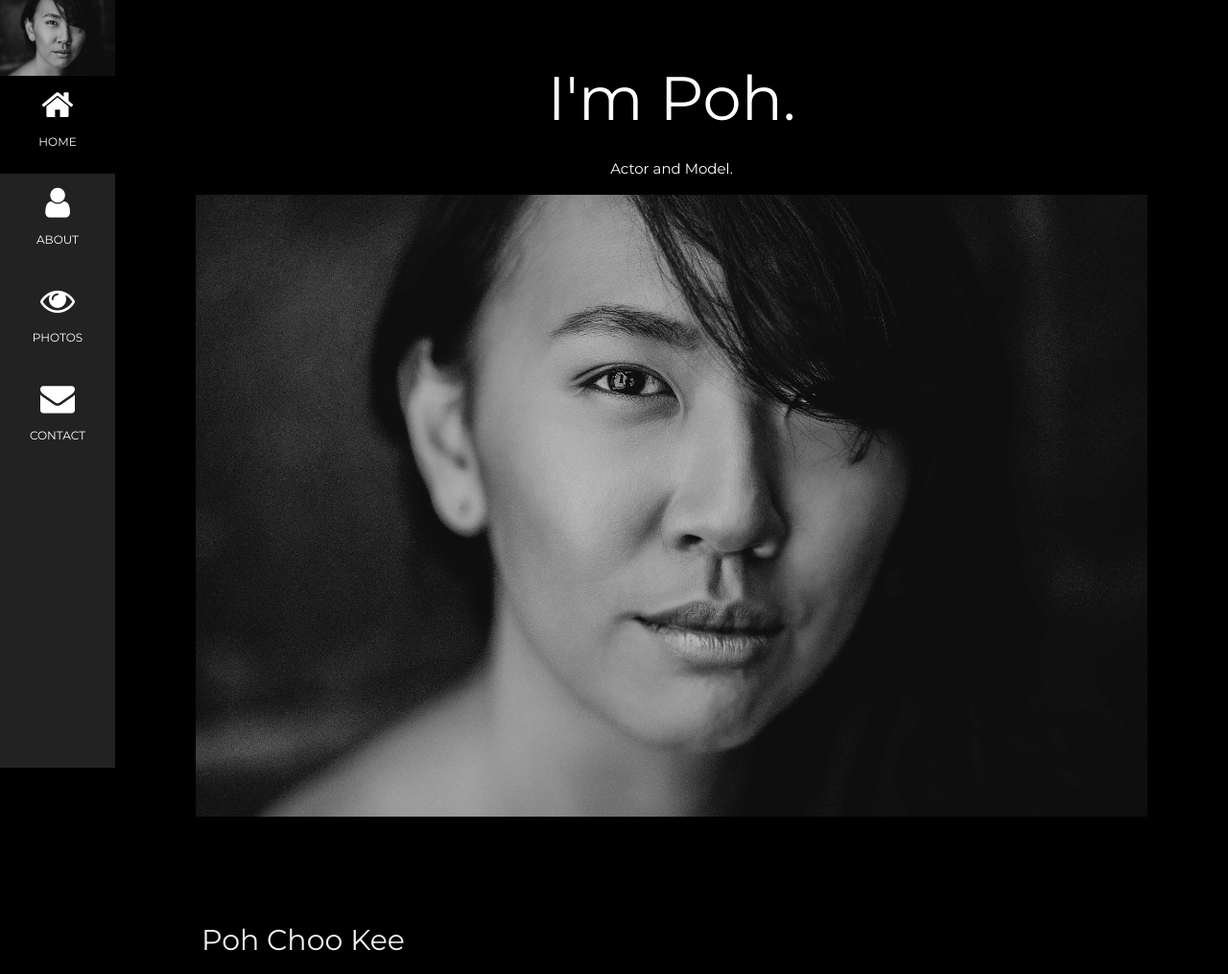
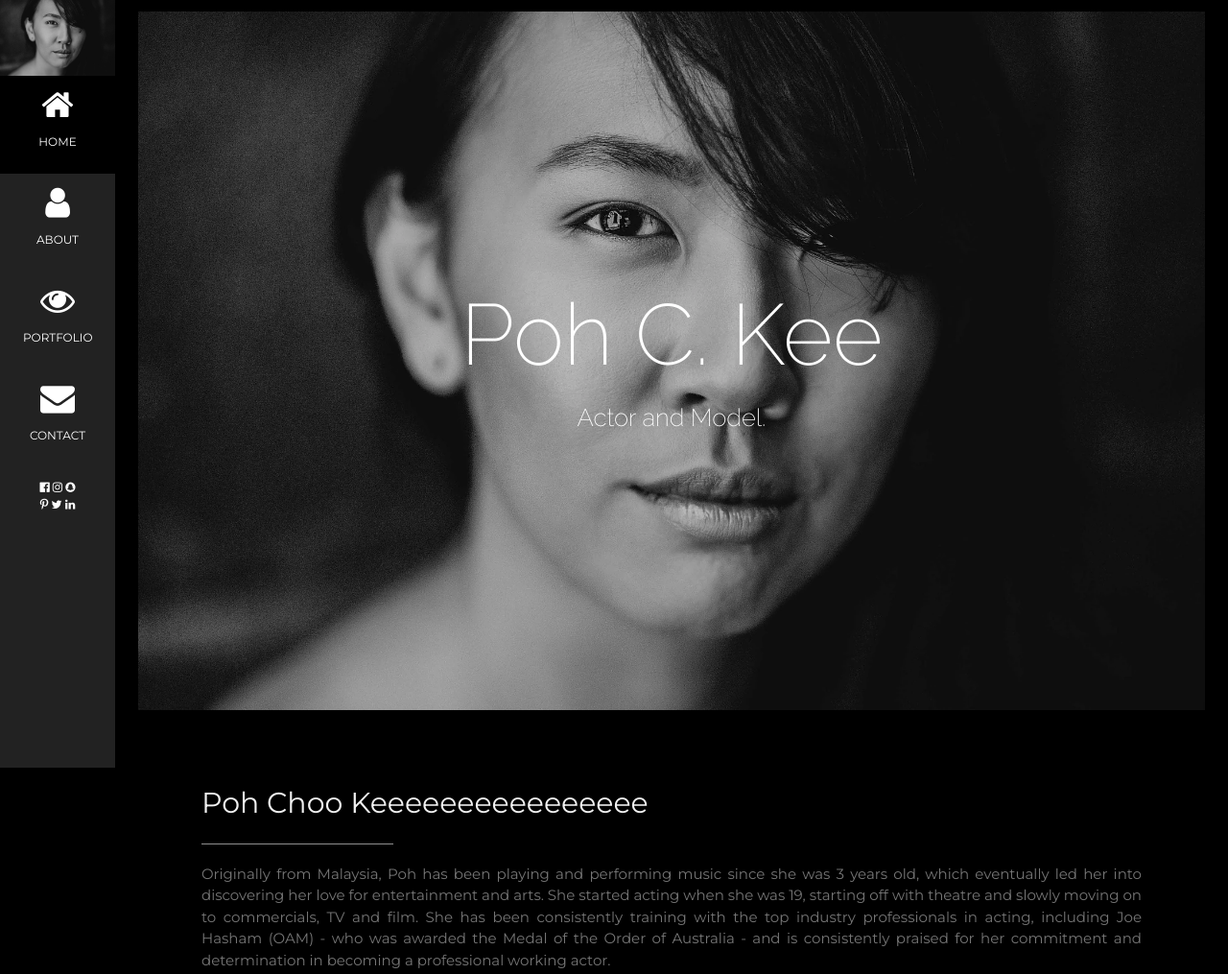
Before and after one commit to pckee93/website, a plain HTML site: page index.html in a window 1280 px wide. Shown: the top 1015 px of the page at 96% size. Drawn offline with Linux system fonts and the light colour scheme.

Commit message:
Revert "Revert "test""
This reverts commit b1a5141ddbc92a66cb3c7daea37691d82354e0bb.

```diff
--- a/index.html
+++ b/index.html
@@ -1,11 +1,12 @@
 <!DOCTYPE html>
 <html>
-<title>W3.CSS Template</title>
+<title>Poh C. Kee</title>
 <meta charset="UTF-8">
 <meta name="viewport" content="width=device-width, initial-scale=1">
 <link rel="stylesheet" href="style.css">
 <link rel="stylesheet" href="https://fonts.googleapis.com/css?family=Montserrat">
 <link rel="stylesheet" href="https://cdnjs.cloudflare.com/ajax/libs/font-awesome/4.7.0/css/font-awesome.min.css">
+<link href="https://fonts.googleapis.com/css?family=Raleway:200&display=swap" rel="stylesheet">
 <style>
   body,
   h1,
@@ -56,11 +57,20 @@
     </a>
     <a href="#photos" class="w3-bar-item w3-button w3-padding-large w3-hover-black">
       <i class="fa fa-eye w3-xxlarge"></i>
-      <p>PHOTOS</p>
+      <p>PORTFOLIO</p>
     </a>
     <a href="#contact" class="w3-bar-item w3-button w3-padding-large w3-hover-black">
       <i class="fa fa-envelope w3-xxlarge"></i>
       <p>CONTACT</p>
+    </a>
+    <a class="w3-bar-item w3-padding-large">
+      <i class="fa fa-facebook-official w3-hover-opacity"></i>
+      <i class="fa fa-instagram w3-hover-opacity"></i>
+      <i class="fa fa-snapchat w3-hover-opacity"></i>
+      <br />
+      <i class="fa fa-pinterest-p w3-hover-opacity"></i>
+      <i class="fa fa-twitter w3-hover-opacity"></i>
+      <i class="fa fa-linkedin w3-hover-opacity"></i>
     </a>
   </nav>
 
@@ -69,7 +79,7 @@
     <div class="w3-bar w3-black w3-opacity w3-hover-opacity-off w3-center w3-small">
       <a href="#" class="w3-bar-item w3-button" style="width:25% !important">HOME</a>
       <a href="#about" class="w3-bar-item w3-button" style="width:25% !important">ABOUT</a>
-      <a href="#photos" class="w3-bar-item w3-button" style="width:25% !important">PHOTOS</a>
+      <a href="#photos" class="w3-bar-item w3-button" style="width:25% !important">PORTFOLIO</a>
       <a href="#contact" class="w3-bar-item w3-button" style="width:25% !important">CONTACT</a>
     </div>
   </div>
@@ -77,15 +87,17 @@
   <!-- Page Content -->
   <div class="w3-padding-large" id="main">
     <!-- Header/Home -->
-    <header class="w3-container w3-padding-32 w3-center w3-black" id="home">
-      <h1 class="w3-jumbo"><span class="w3-hide-small">I'm</span> Poh.</h1>
-      <p>Actor and Model.</p>
-      <img src="./images/hero.webp" alt="boy" class="w3-image" width="992" height="1108">
-    </header>
+    <div class="w3-center w3-black" id="home" style="position:relative">
+      <div style="position:absolute; top:50%; left:50%; transform:translate(-50%,-50%)">
+        <h1 style="margin-bottom:0; font-size:7vw; font-family:'Raleway',sans-serif">Poh C. Kee</h1>
+        <p style="margin-top:0; font-size:2vw; font-family:'Raleway',sans-serif">Actor and Model.</p>
+      </div>
+      <img src="./images/hero.webp" alt="Poh C. Kee" class="w3-image">
+    </div>
 
     <!-- About Section -->
     <div class="w3-content w3-justify w3-text-grey w3-padding-64" id="about">
-      <h2 class="w3-text-light-grey">Poh Choo Kee</h2>
+      <h2 class="w3-text-light-grey">Poh Choo Keeeeeeeeeeeeeeee</h2>
       <hr style="width:200px" class="w3-opacity">
       <p>
         Originally from Malaysia, Poh has been playing and performing music since she was 3 years old, which eventually
@@ -137,19 +149,6 @@
       <button class="w3-button w3-light-grey w3-padding-large w3-section">
         <i class="fa fa-download"></i> Download Resume
       </button>
-
-
-
-      <!-- Testimonials -->
-      <!-- <h3 class="w3-padding-24 w3-text-light-grey">My Reputation</h3>
-      <img src="/w3images/bandmember.jpg" alt="Avatar" class="w3-left w3-circle w3-margin-right" style="width:80px">
-      <p><span class="w3-large w3-margin-right">Chris Fox.</span> CEO at Mighty Schools.</p>
-      <p>Jane Doe saved us from a web disaster.</p><br>
-
-      <img src="/w3images/avatar_g2.jpg" alt="Avatar" class="w3-left w3-circle w3-margin-right" style="width:80px">
-      <p><span class="w3-large w3-margin-right">Rebecca Flex.</span> CEO at Company.</p>
-      <p>No one is better than Jane Doe.</p> -->
-      <!-- End About Section -->
     </div>
 
     <!-- Portfolio Section -->
```
